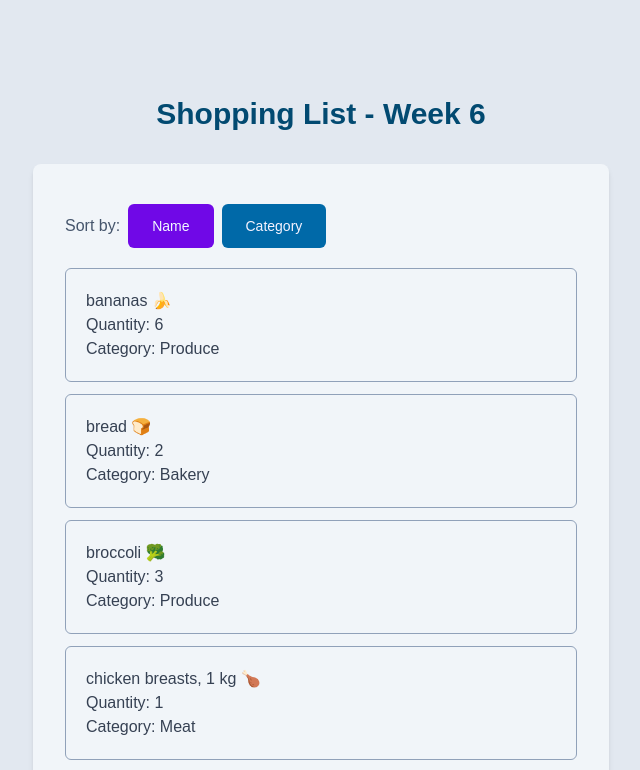
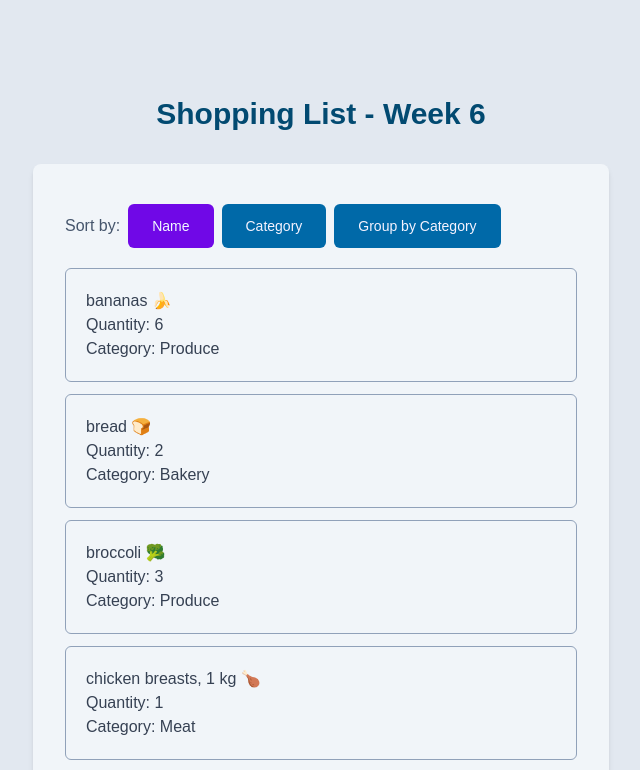
Before and after one commit to louielynmata/cprg306-assignments, a Next.js app: page /week-6 in a window 1280 px wide. Shown: the top 770 px of the page, without its empty margins (319-959 px from the left). Built offline with nearby package versions, Linux system fonts and the light colour scheme.

Commit message:
Updated page.js - added 'Group By Category' button and styling.

```diff
--- a/app/week-6/page.js
+++ b/app/week-6/page.js
@@ -58,6 +58,12 @@ export default function Page() {
           >
             Category
           </button>
+          <button
+            className={`${buttonStyling} cursor-pointer text-sm active:bg-violet-700 ${btnSelected("group")}`}
+            onClick={() => setSortBy("group")}
+          >
+            Group by Category
+          </button>
         </article>
 
         {/* Render the ItemList component with itemsArray as props */}
```
